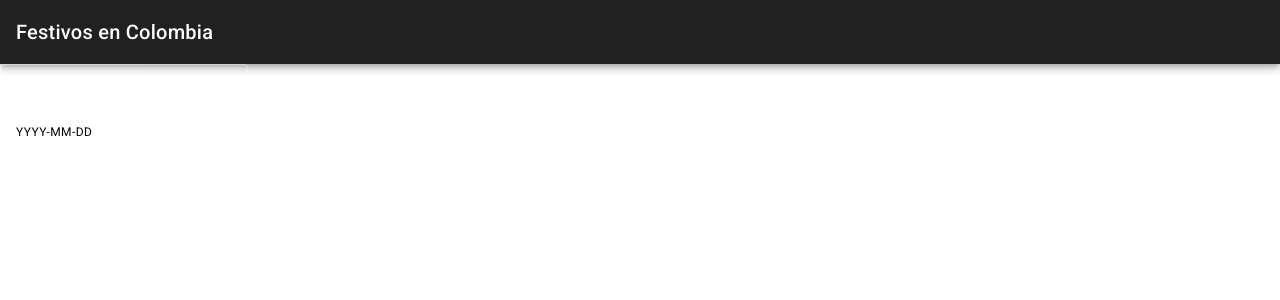
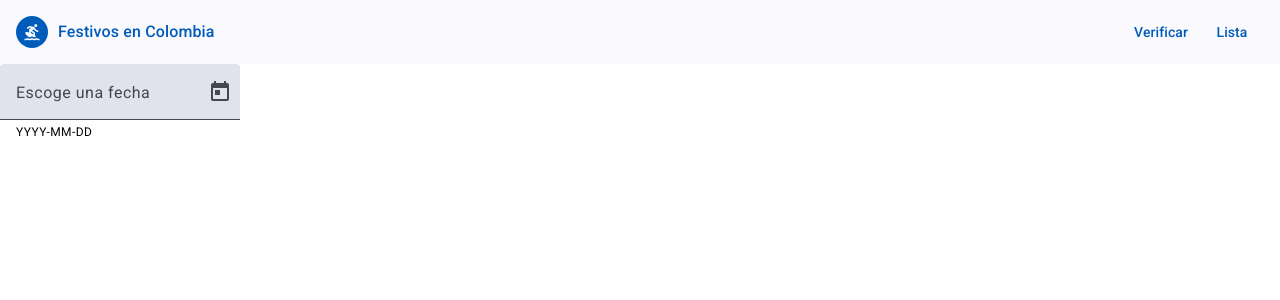
Before and after one commit to upeguiborja/HolidaysUI, an Angular app: page / in a window 1280 px wide. Shown: the top 300 px of the page. Built offline with nearby package versions, Linux system fonts and the light colour scheme.

Commit message:
feat: utilizar tema azure-blue

```diff
--- a/angular.json
+++ b/angular.json
@@ -16,16 +16,11 @@
             "outputPath": "dist/holidays-ui",
             "index": "src/index.html",
             "browser": "src/main.ts",
-            "polyfills": [
-              "zone.js"
-            ],
+            "polyfills": ["zone.js"],
             "tsConfig": "tsconfig.app.json",
-            "assets": [
-              "src/favicon.ico",
-              "src/assets"
-            ],
+            "assets": ["src/favicon.ico", "src/assets"],
             "styles": [
-              "@angular/material/prebuilt-themes/purple-green.css",
+              "@angular/material/prebuilt-themes/azure-blue.css",
               "src/styles.css"
             ],
             "scripts": []
@@ -75,17 +70,11 @@
         "test": {
           "builder": "@angular-devkit/build-angular:karma",
           "options": {
-            "polyfills": [
-              "zone.js",
-              "zone.js/testing"
-            ],
+            "polyfills": ["zone.js", "zone.js/testing"],
             "tsConfig": "tsconfig.spec.json",
-            "assets": [
-              "src/favicon.ico",
-              "src/assets"
-            ],
+            "assets": ["src/favicon.ico", "src/assets"],
             "styles": [
-              "@angular/material/prebuilt-themes/purple-green.css",
+              "@angular/material/prebuilt-themes/azure-blue.css",
               "src/styles.css"
             ],
             "scripts": []
--- a/src/app/app.component.css
+++ b/src/app/app.component.css
@@ -0,0 +1,25 @@
+.app-toolbar {
+  display: flex;
+  justify-content: space-between;
+  align-items: center;
+}
+
+.app-toolbar .app-title {
+  display: flex;
+  gap: 10px;
+  justify-content: center;
+  align-items: center;
+  color: #005cbb;
+}
+
+.app-toolbar .app-icon {
+  background-color: #005cbb;
+  color: #fbfbff;
+  border-radius: 50%;
+  width: 32px;
+  height: 32px;
+  font-size: 18px;
+  display: flex;
+  align-items: center;
+  justify-content: center;
+}
--- a/src/app/app.component.html
+++ b/src/app/app.component.html
@@ -1,7 +1,11 @@
-<mat-toolbar
-  title="Festivos en Colombia"
-  class="mat-toolbar mat-toolbar-single-row mat-elevation-z5"
->
-  <h1>Festivos en Colombia</h1>
+<mat-toolbar title="Festivos en Colombia" color="primary" class="app-toolbar">
+  <div class="app-title">
+    <mat-icon fontIcon="surfing" class="app-icon"></mat-icon>
+    <span class="mat-title-medium">Festivos en Colombia</span>
+  </div>
+  <nav>
+    <a mat-button color="primary" href="/">Verificar</a>
+    <a mat-button color="primary" href="/list">Lista</a>
+  </nav>
 </mat-toolbar>
 <router-outlet></router-outlet>
--- a/src/app/shared/modules/material/material.module.ts
+++ b/src/app/shared/modules/material/material.module.ts
@@ -1,26 +1,23 @@
 import { NgModule } from '@angular/core';
 import { MatToolbarModule } from '@angular/material/toolbar';
 import { MatDatepickerModule } from '@angular/material/datepicker';
-import {
-  MAT_FORM_FIELD_DEFAULT_OPTIONS,
-  MatFormFieldModule,
-} from '@angular/material/form-field';
+import { MatFormFieldModule } from '@angular/material/form-field';
+import { MatCardModule } from '@angular/material/card';
 import { provideNativeDateAdapter } from '@angular/material/core';
 import { MatInputModule } from '@angular/material/input';
+import { MatButtonModule } from '@angular/material/button';
+import { MatIconModule } from '@angular/material/icon';
 
 @NgModule({
   exports: [
+    MatIconModule,
+    MatCardModule,
+    MatButtonModule,
     MatFormFieldModule,
     MatInputModule,
     MatToolbarModule,
     MatDatepickerModule,
   ],
-  providers: [
-    provideNativeDateAdapter(),
-    {
-      provide: MAT_FORM_FIELD_DEFAULT_OPTIONS,
-      useValue: { appearance: 'outline' },
-    },
-  ],
+  providers: [provideNativeDateAdapter()],
 })
 export class MaterialModule {}
--- a/src/index.html
+++ b/src/index.html
@@ -1,15 +1,21 @@
-<!doctype html>
+<!DOCTYPE html>
 <html lang="en">
-<head>
-  <meta charset="utf-8">
-  <title>HolidaysUI</title>
-  <base href="/">
-  <meta name="viewport" content="width=device-width, initial-scale=1">
-  <link rel="icon" type="image/x-icon" href="favicon.ico">
-  <link href="https://fonts.googleapis.com/css2?family=Roboto:wght@300;400;500&display=swap" rel="stylesheet">
-  <link href="https://fonts.googleapis.com/icon?family=Material+Icons" rel="stylesheet">
-</head>
-<body>
-  <app-root></app-root>
-</body>
+  <head>
+    <meta charset="utf-8" />
+    <title>HolidaysUI</title>
+    <base href="/" />
+    <meta name="viewport" content="width=device-width, initial-scale=1" />
+    <link rel="icon" type="image/x-icon" href="favicon.ico" />
+    <link
+      href="https://fonts.googleapis.com/css2?family=Roboto:wght@300;400;500&display=swap"
+      rel="stylesheet"
+    />
+    <link
+      href="https://fonts.googleapis.com/icon?family=Material+Icons"
+      rel="stylesheet"
+    />
+  </head>
+  <body class="mat-typography">
+    <app-root></app-root>
+  </body>
 </html>
```
